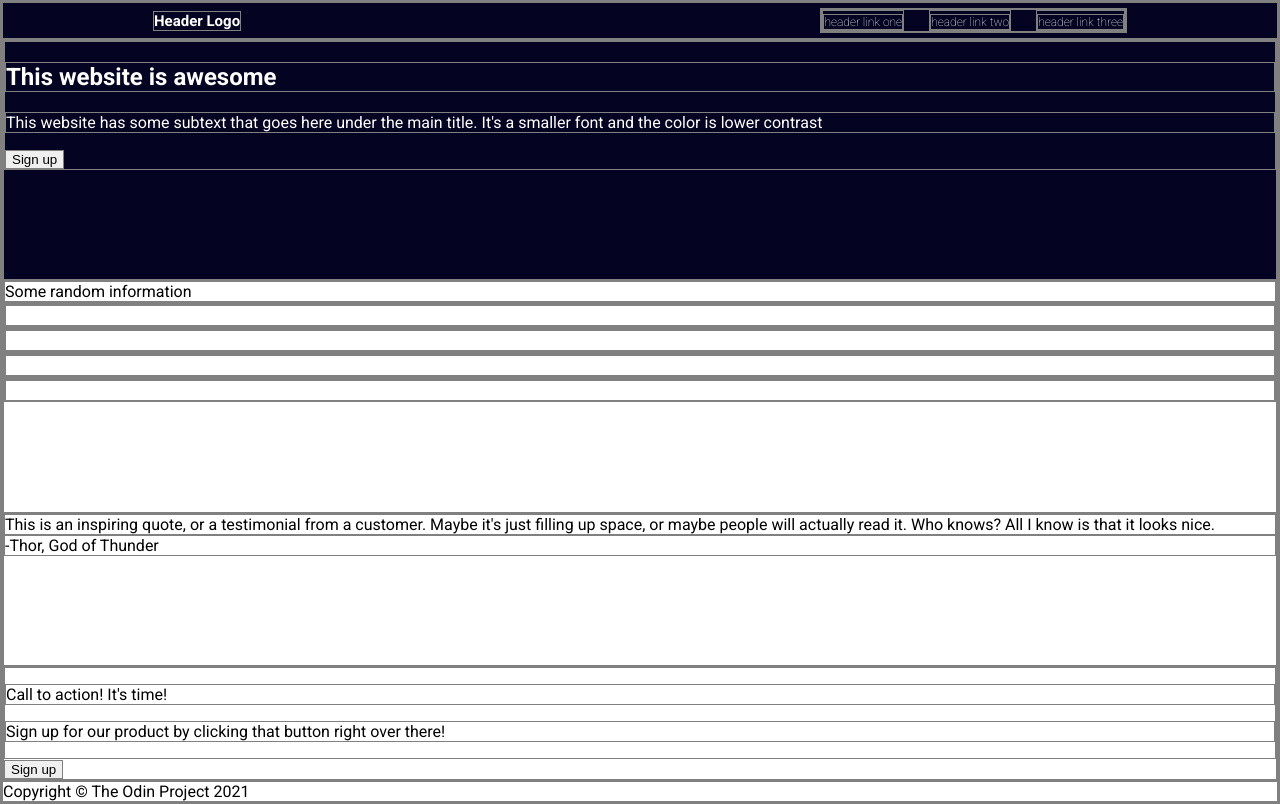
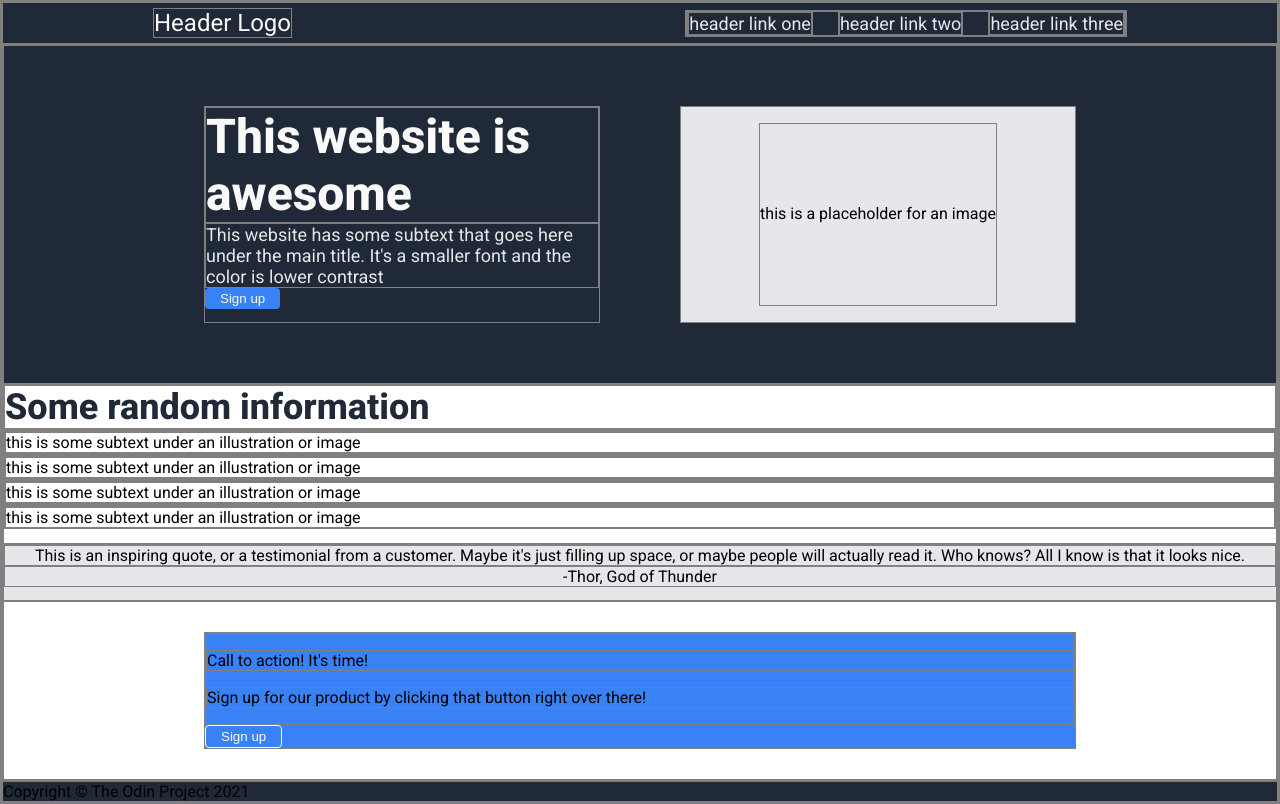
Before and after one commit to CaolanCode/The-Odin-Project, a plain HTML site: page LandingPages/landing-page-1.html in a window 1280 px wide. Drawn offline with Linux system fonts and the light colour scheme.

Commit message:
styled the top half of the landing page

```diff
--- a/LandingPages/landing-page-1.css
+++ b/LandingPages/landing-page-1.css
@@ -1,4 +1,4 @@
-@import url('https://fonts.googleapis.com/css2?family=Roboto:wght@100;400;700&display=swap');
+@import url('https://fonts.googleapis.com/css2?family=Roboto:wght@100;400;700;800&display=swap');
 *{
     border: 1px gray solid;
 }
@@ -16,9 +16,6 @@ body{
 }
 a{
     text-decoration: none;
-    color: white;
-    font-size: 12px;
-    font-weight: 100;
 }
 ul{
     padding: 0;
@@ -31,23 +28,73 @@ li{
     display: flex;
     justify-content: space-between;
     align-items: center;
-    color: white;
     padding: 5px 150px;
 }
-.header .right-side ul{
+.right-side ul{
     display: flex;
     gap: 25px;
 }
-.header, .description-container{
-    background-color: rgb(4, 4, 34);
+.header, .description-container, .footer{
+    background-color: #1F2937;
 }
 .left-side{
-    font-size: 15px;
-    font-weight: 700;
+    font-size: 24px;
+    color: #F9FAF8;
+
 }
 .description-container, .information-container, .image-container, .quote-container{
     flex: 1;
 }
-.text{
-    color: white;
+.text .heading, .header .left-side, button{
+    color: #F9FAF8;
 }
+.text .heading{
+    font-size: 48px;
+    font-weight: 800;
+}
+a, .text .description{
+    color: #E5E7EB;
+    font-size: 18px;
+}
+button{
+    border-radius: 4px;
+    border: none;
+    padding: 3px 15px;
+}
+.information-container .heading{
+    font-size: 36px;
+    font-weight: 800;
+    color: #1f2937;
+}
+.quote-container, .description-container .image-container{
+    background-color: #e5e7eb;
+    text-align: center;
+}
+.sign-up-container, button{
+    background-color: #3882F6;
+
+}
+.sign-up-container{
+    margin: 30px 200px;
+}
+.sign-up-container button{
+    border: 1px #F9FAF8 solid;
+}
+.description-container{
+    display: flex;
+    padding: 60px 200px;
+    gap: 80px;
+}
+.text .heading, .text .description{
+    margin: 0;
+}
+.description-container .text, .description-container .image-container{
+    flex: 1;
+}
+.description-container .image-container{
+    display: flex;
+    justify-content: center;
+}
+.image-container p{
+    padding-top: 80px;
+}
--- a/LandingPages/landing-page-1.html
+++ b/LandingPages/landing-page-1.html
@@ -27,6 +27,9 @@
             It's a smaller font and the color is lower contrast
           </p>
           <button>Sign up</button>
+        </div>
+        <div class="image-container">
+          <p>this is a placeholder for an image</p>
         </div>
       </div>
       <div class="information-container">
@@ -64,6 +67,7 @@
         </div>
         <div class="author">-Thor, God of Thunder</div>
       </div>
+      <div class="sign-up-section">
         <div class="sign-up-container">
           <div class="sign-up-text">
             <p class="heading">Call to action! It's time&#33;</p>
@@ -75,6 +79,7 @@
           <button>Sign up</button>
         </div>
       </div>
+    </div>
     <div class="footer">Copyright &#169; The Odin Project 2021</div>
   </body>
 </html>
```
Lines whose indentation alone changed are shown as unchanged.
